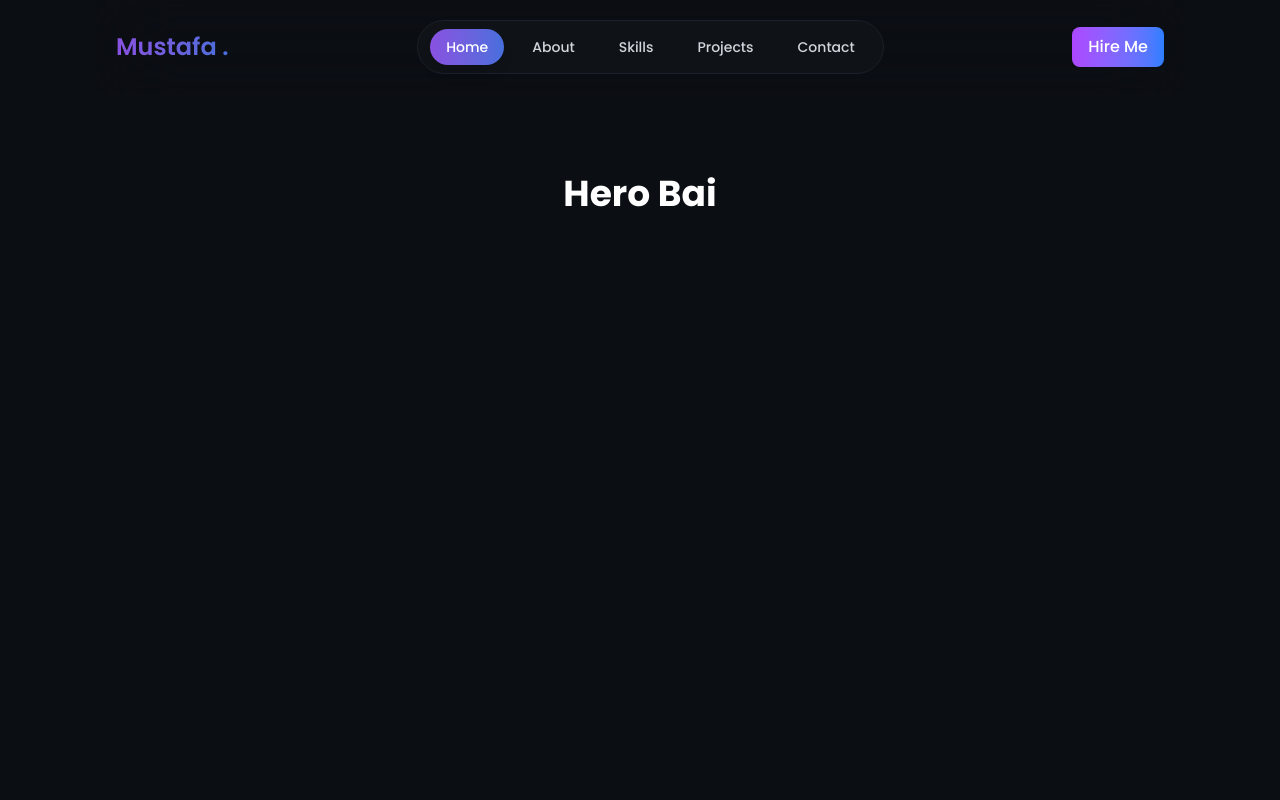
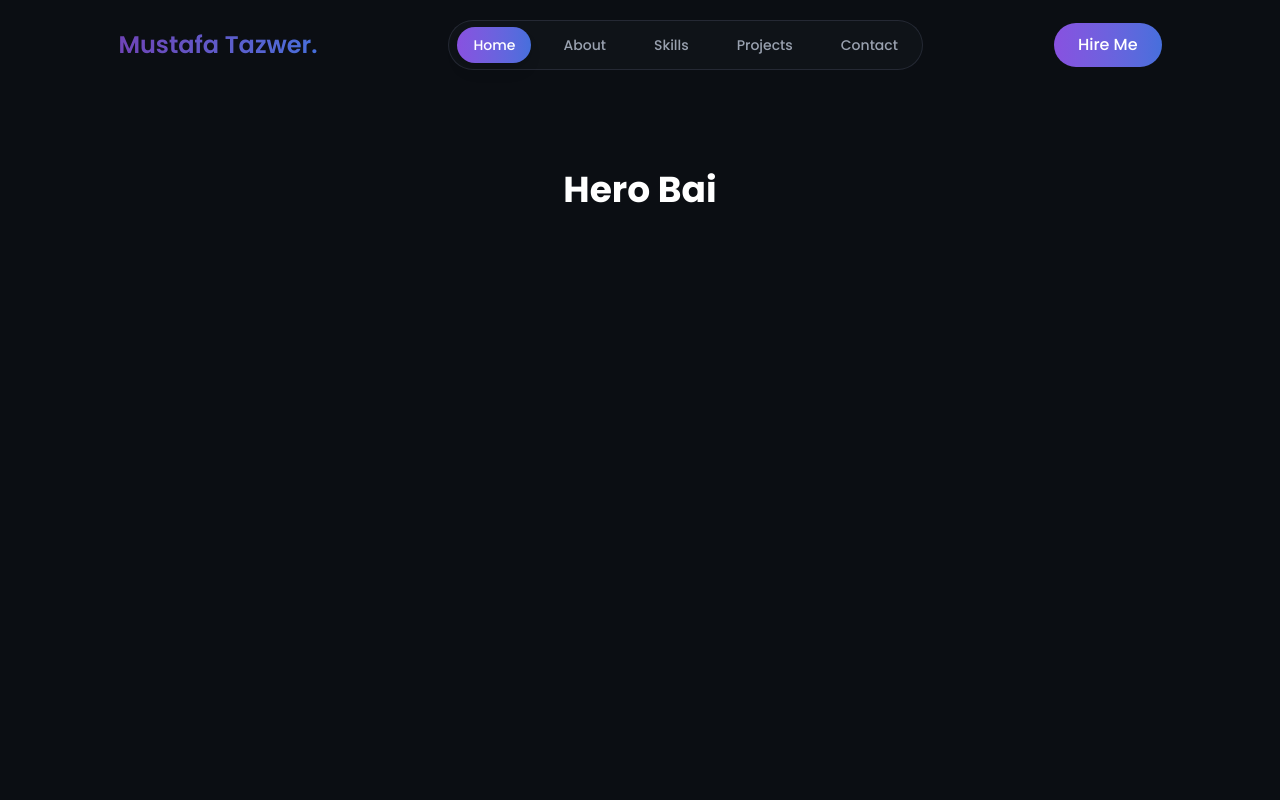
Before and after one commit to sahkil12/My-Portfolio, a React (Vite) app: page / in a window 1280 px wide. Shown: the top 800 px of the page. Built offline with nearby package versions, Linux system fonts and the light colour scheme.

Commit message:
use window scrollY to navbar smoth animation and make the navbar sticky in the top and complete navbar following responsive in all the device

```diff
--- a/src/Components/Shared/Navbar/Navbar.jsx
+++ b/src/Components/Shared/Navbar/Navbar.jsx
@@ -1,8 +1,9 @@
 import { useState } from "react";
 import { IoMenu, IoClose } from "react-icons/io5";
 import { Link } from "react-scroll";
+import { motion } from "framer-motion";
 
-const Navbar = () => {
+const Navbar = ({ scrollTop }) => {
      const [open, setOpen] = useState(false);
      const [activeMobile, setActiveMobile] = useState("home");
 
@@ -14,14 +15,17 @@ const Navbar = () => {
           { name: "Contact", id: "contact" },
      ];
      return (
-          <>
-               {/* MAIN NAVBAR */}
-               <div className="w-full py-5 px-5 flex items-center justify-between">
-                    <h1 className="text-2xl font-semibold text-transparent bg-clip-text bg-gradient-to-r from-primary to-base-200 ">
-                         Mustafa .
+          <div className={`w-full transition-all duration-400 ${scrollTop
+               ? "bg-[#0B0E13]/40 border-b backdrop-blur-xl border-white/5"
+               : "bg-transparent"
+               }`}>
+               {/* NAVBAR */}
+               <div className={`md:w-[84%] mx-auto py-5 px-4 flex items-center justify-between`}>
+                    <h1 className="text-2xl font-semibold text-transparent bg-clip-text bg-gradient-to-r from-primary/80 to-base-200">
+                         Mustafa Tazwer.
                     </h1>
                     {/* Desktop Menu */}
-                    <div className="hidden lg:flex items-center gap-3 bg-base-100 px-3 py-2 rounded-full border border-[#1C2029]">
+                    <div className="hidden lg:flex items-center gap-4 bg-base-100 px-2 py-1.5 rounded-full border border-[#262b36f3]">
                          {navItems.map((item) => (
                               <Link
                                    key={item.name}
@@ -30,7 +34,7 @@ const Navbar = () => {
                                    smooth={true}
                                    offset={-100}
                                    duration={500}
-                                   className="px-4 py-2 text-sm font-medium rounded-full text-gray-300 hover:text-white hover:bg-[#1a1e28ae] cursor-pointer"
+                                   className="px-4 py-2 text-sm font-medium rounded-full text-gray-400 hover:text-white hover:bg-[#1a1e28ae] cursor-pointer"
                                    activeClass="bg-gradient-to-r from-primary to-base-200 text-white shadow-lg"
                               >
                                    {item.name}
@@ -39,7 +43,7 @@ const Navbar = () => {
                     </div>
                     {/* Desktop Hire Me */}
                     <button
-                         className="hidden lg:flex px-4 py-2 rounded-lg bg-gradient-to-r from-purple-500 to-blue-500 text-white font-medium hover:opacity-90 transition-all cursor-pointer"
+                         className="hidden lg:flex px-6 py-2.5 rounded-full bg-gradient-to-r from-primary to-base-200 text-white text-base font-medium hover:opacity-90 transition-all cursor-pointer"
                     >
                          Hire Me
                     </button>
@@ -53,7 +57,8 @@ const Navbar = () => {
                </div>
                {/* MOBILE FULLSCREEN MENU */}
                {open && (
-                    <div className="fixed inset-0 bg-[#0B0E13] bg-opacity-80 backdrop-blur-xl z-50 p-5 flex flex-col">
+                    <div
+                         className="fixed inset-0 bg-[#0B0E13] bg-opacity-80 backdrop-blur-xl z-50 p-5 flex flex-col">
                          {/* Top Bar */}
                          <div className="flex items-center justify-between mb-6">
                               <h1 className="text-2xl font-semibold text-transparent bg-clip-text bg-gradient-to-r from-primary to-base-200">
@@ -67,7 +72,13 @@ const Navbar = () => {
                               </button>
                          </div>
                          {/* Menu Box */}
-                         <div className="h-[420px] bg-[#12151D] rounded-2xl p-6 border border-[#1C2029] space-y-4">
+                         <motion.div
+                              initial={{ opacity: 0, y: 50 }}
+                              animate={{ opacity: 1, y: 0 }}
+                              exit={{ opacity: 0, y: 50 }}
+                              transition={{ duration: 0.4, ease: "easeOut" }}
+                         >
+                              <div className="h-[360px] bg-[#12151D] rounded-2xl p-6 border border-[#1C2029] space-y-4">
                                    {navItems.map((item) => (
                                         <Link
                                              key={item.id}
@@ -98,9 +109,10 @@ const Navbar = () => {
                               >
                                    Hire Me
                               </button>
+                         </motion.div>
                     </div>
                )}
-          </>
+          </div>
      );
 };
 
--- a/src/Layouts/MainLayout.jsx
+++ b/src/Layouts/MainLayout.jsx
@@ -1,13 +1,27 @@
 import { Outlet } from "react-router-dom";
 import Navbar from "../Components/Shared/Navbar/Navbar";
+import { useEffect, useState } from "react";
 
 const MainLayout = () => {
+     const [scrollTop, setScrollTop] = useState(false);
+
+     useEffect(() => {
+          const onScroll = () => {
+               setScrollTop(window.scrollY > 20);
+          };
+
+          window.addEventListener("scroll", onScroll);
+          return () => window.removeEventListener("scroll", onScroll);
+     }, []);
+
      return (
-          <div className="min-h-screen md:w-[85%] mx-auto ">
-               <header className="sticky z-50 top-0 bg-opacity-30 backdrop-blur-2xl">
-                    <Navbar></Navbar>
+          <div className="min-h-screen">
+               <header className={`sticky z-50 transition-all duration-400
+               ${scrollTop ? "-top-1.5" : "top-0"
+                    }`}>
+                    <Navbar scrollTop={scrollTop}></Navbar>
                </header>
-               <main>
+               <main className="mx-auto md:w-[85%]">
                     <Outlet></Outlet>
                </main>
           </div>
```
Lines whose indentation alone changed are shown as unchanged.
